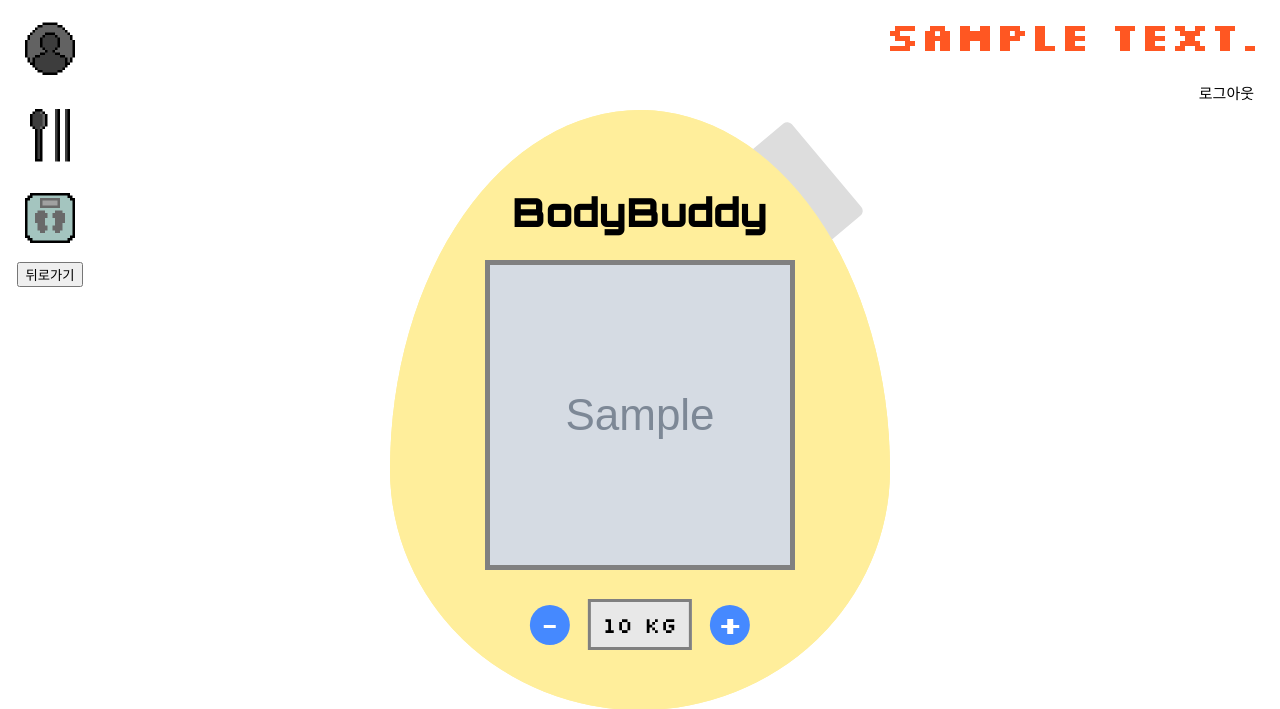
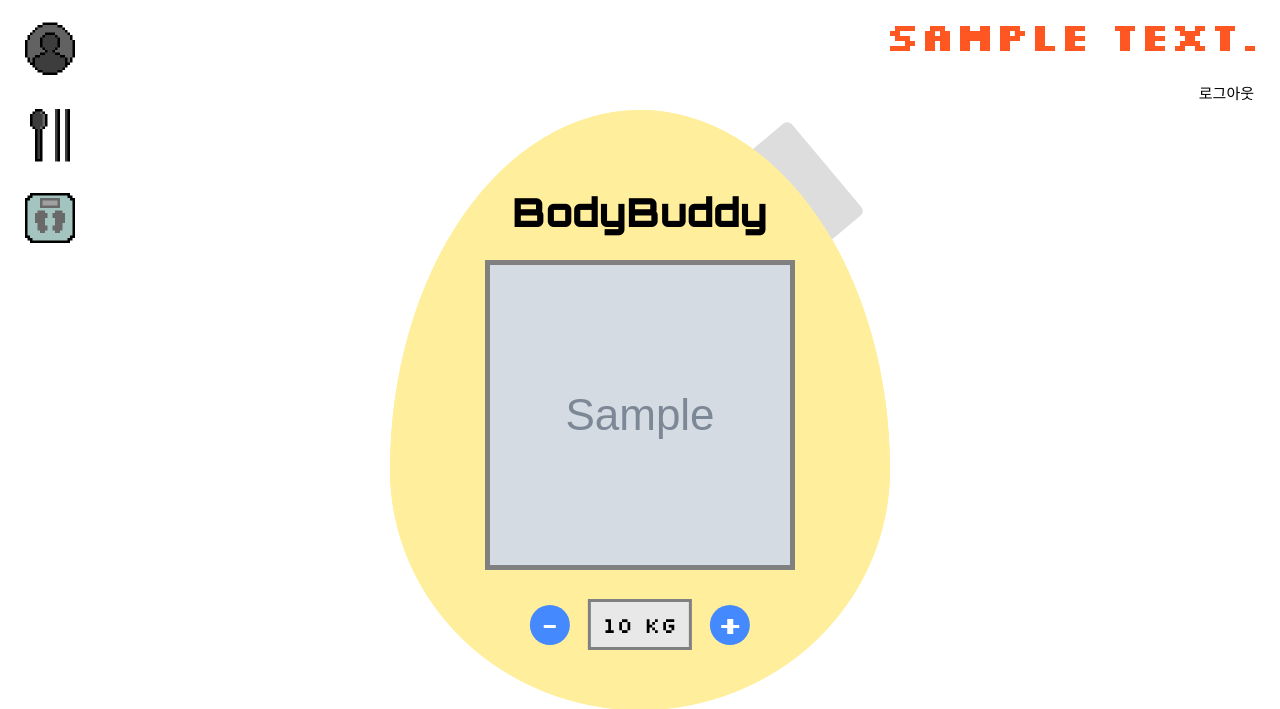
Before and after one commit to djswn/BodyBuddy, a Flask app: template templates/character&diet,exercise.html in a window 1280 px wide. Shown: the top 709 px of the page. Run offline with Flask 3, Linux system fonts and the light colour scheme; the template is opened without the code that fills it: most values are stand-ins (such as "Sample title", 1, 10 or a date in 2020); grey boxes marked "Sample" are stand-in pictures; some web fonts are replaced.

Commit message:
[fix] 뒤로가기 버튼 삭제

```diff
--- a/templates/character&diet,exercise.html
+++ b/templates/character&diet,exercise.html
@@ -21,7 +21,6 @@
     <a href="{{ url_for('weight_graph', user_id=user_id) }}">
       <img src="{{ url_for('static', filename='images/graph.png') }}" alt="그래프" width="80px">
     </a>
-    <button class="back-btn" onclick="history.back()">뒤로가기</button>
 
   </div>
 
```
